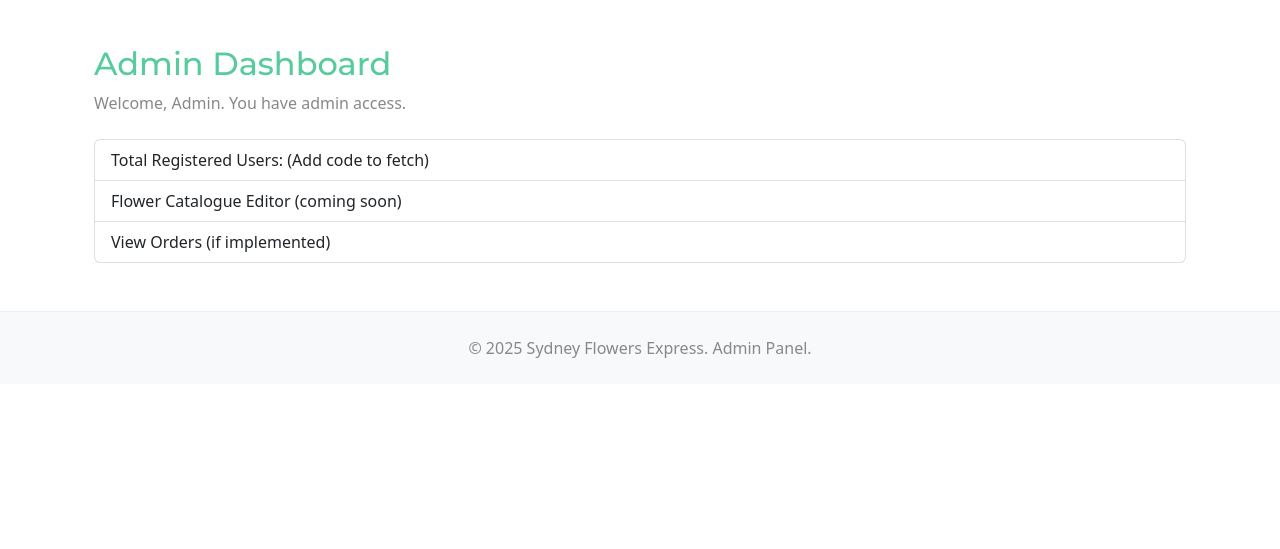
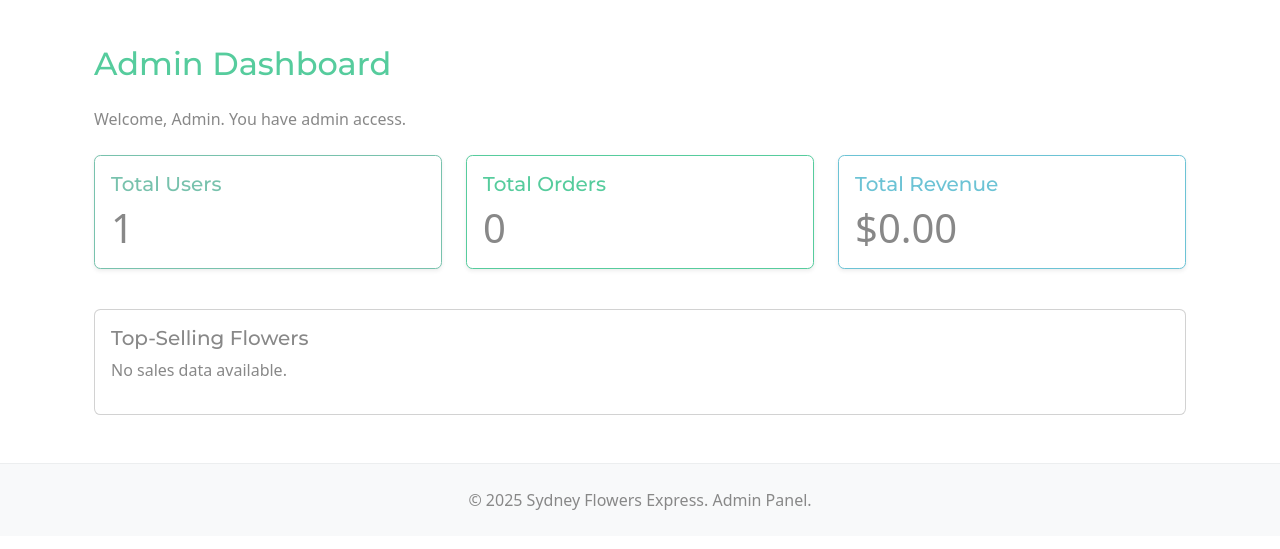
Before and after one commit to belatedbanana/sydney-flowers-express2, a Flask app: page /admin/dashboard in a window 1280 px wide. Shown: the part 75-624 px from the top of the page. Run offline with Flask 3, Linux system fonts and the light colour scheme; a user stored in the database is signed in; some libraries are stand-ins or nearby versions.

Commit message:
Enhance admin dashboard: display user, order, and bouquet stats with improved layout and styling

```diff
--- a/app.py
+++ b/app.py
@@ -39,6 +39,15 @@ class BouquetOrder(db.Model):
     size = db.Column(db.String(50), nullable=False)
     created_at = db.Column(db.DateTime, default=datetime.utcnow)
     user = db.relationship('User', backref=db.backref('bouquet_orders', lazy=True))
+
+class CheckoutOrder(db.Model):
+    id = db.Column(db.Integer, primary_key=True)
+    user_id = db.Column(db.Integer, db.ForeignKey('user.id'), nullable=True)
+    items = db.Column(db.Text, nullable=False)
+    total_price = db.Column(db.Float, nullable=False)
+    created_at = db.Column(db.DateTime, default=datetime.utcnow)
+
+    user = db.relationship('User', backref=db.backref('checkout_orders', lazy=True))
 
 @app.before_request
 def setup_app():
@@ -294,8 +303,36 @@ def customise():
 @app.route('/admin/dashboard')
 @admin_required
 def admin_dashboard():
-    user_count = User.query.count()
-    return render_template('admin_dashboard.html', user_count=user_count)
+    users = User.query.all()
+    checkout_orders = CheckoutOrder.query.all()
+
+    total_users = len(users)
+    total_orders = len(checkout_orders)
+    total_revenue = sum(order.total_price for order in checkout_orders)
+
+    from collections import Counter
+    import json
+
+    flower_counter = Counter()
+    for order in checkout_orders:
+        try:
+            items = json.loads(order.items)
+            for item in items:
+                flower_counter[item['name']] += 1
+        except:
+            continue
+
+    top_selling = flower_counter.most_common(5)
+
+    return render_template(
+        'admin_dashboard.html',
+        user_name=session.get('user'),
+        total_users=total_users,
+        total_orders=total_orders,
+        total_revenue=total_revenue,
+        top_selling=top_selling
+    )
+
 
 @app.route('/register', methods=['GET', 'POST'])
 @block_admins
--- a/templates/admin_dashboard.html
+++ b/templates/admin_dashboard.html
@@ -3,14 +3,54 @@
 
 {% block content %}
 <div class="container mt-5">
-  <h2 class="text-success">Admin Dashboard</h2>
+  <h2 class="text-success mb-4">Admin Dashboard</h2>
   <p class="text-muted">Welcome, {{ user_name }}. You have admin access.</p>
 
-  <!-- Add admin tools here later -->
-  <ul class="list-group mt-4">
-    <li class="list-group-item">Total Registered Users: (Add code to fetch)</li>
-    <li class="list-group-item">Flower Catalogue Editor (coming soon)</li>
-    <li class="list-group-item">View Orders (if implemented)</li>
-  </ul>
+  <!-- 3 Rectangles -->
+  <div class="row my-4">
+    <div class="col-md-4 mb-3">
+      <div class="card border-primary shadow-sm">
+        <div class="card-body">
+          <h5 class="card-title text-primary">Total Users</h5>
+          <p class="card-text display-6">{{ total_users }}</p>
+        </div>
+      </div>
+    </div>
+    <div class="col-md-4 mb-3">
+      <div class="card border-success shadow-sm">
+        <div class="card-body">
+          <h5 class="card-title text-success">Total Orders</h5>
+          <p class="card-text display-6">{{ total_orders }}</p>
+        </div>
+      </div>
+    </div>
+    <div class="col-md-4 mb-3">
+      <div class="card border-info shadow-sm">
+        <div class="card-body">
+          <h5 class="card-title text-info">Total Revenue</h5>
+          <p class="card-text display-6">${{ '%.2f' | format(total_revenue) }}</p>
+        </div>
+      </div>
+    </div>
+  </div>
+
+  <!-- Top-Selling List -->
+  <div class="card mt-4">
+    <div class="card-body">
+      <h5 class="card-title">Top-Selling Flowers</h5>
+      {% if top_selling %}
+        <ul class="list-group list-group-flush">
+          {% for name, count in top_selling %}
+            <li class="list-group-item d-flex justify-content-between">
+              <span>{{ name }}</span>
+              <span class="badge bg-secondary rounded-pill">{{ count }} sold</span>
+            </li>
+          {% endfor %}
+        </ul>
+      {% else %}
+        <p class="text-muted">No sales data available.</p>
+      {% endif %}
+    </div>
+  </div>
 </div>
 {% endblock %}
```
Also changed, not shown: instance/users.db.
